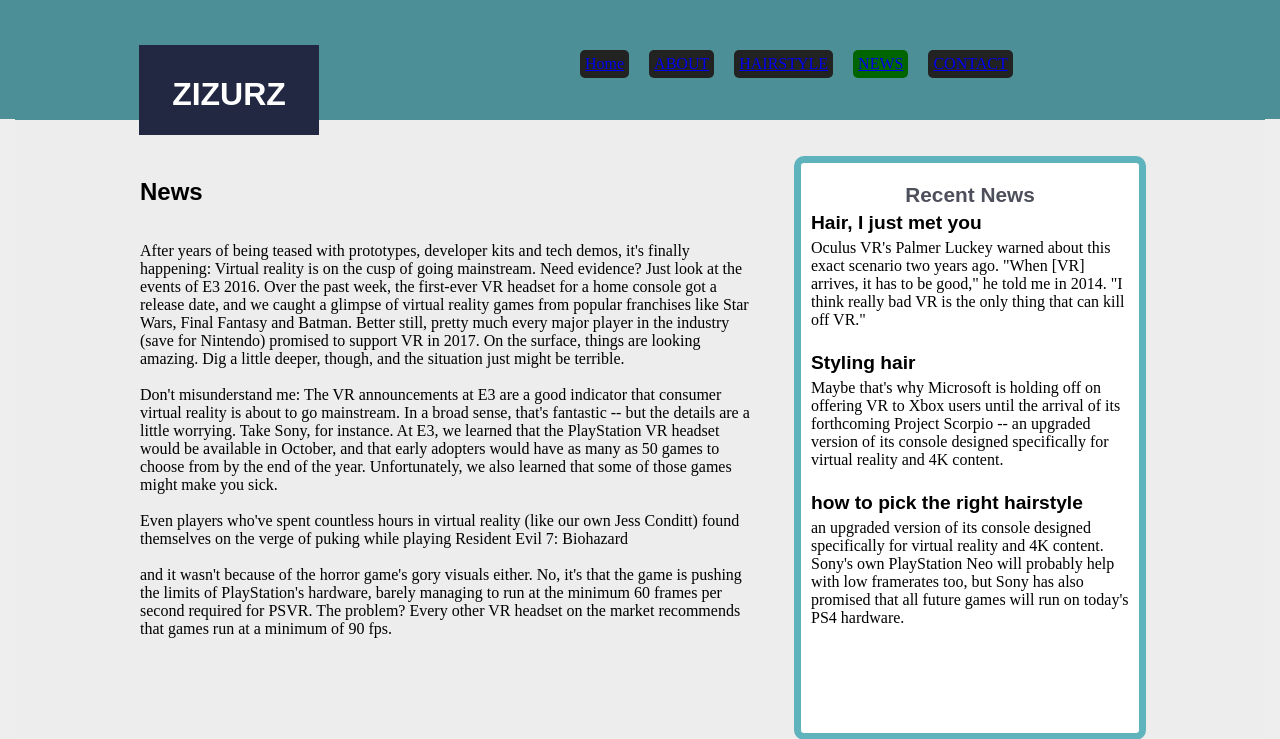
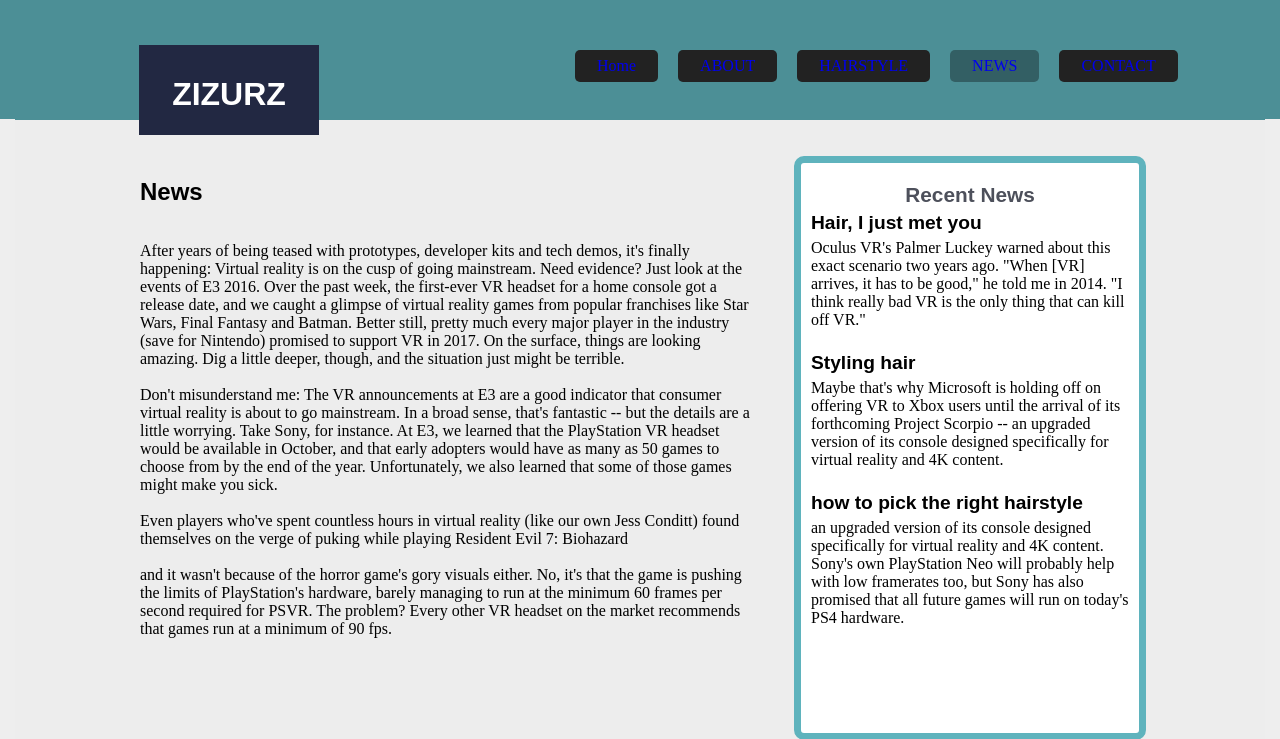
Before and after one commit to lonelymonkey/billsProject, a PHP site: page /news.php in a window 1280 px wide; the page is wider, and only the part inside the window is pictured. Shown: the top 739 px of that part. Run offline with PHP 8.4, Linux system fonts and the light colour scheme; data that the repository does not hold is empty; some libraries are stand-ins or nearby versions.

Commit message:
changed menu's css

```diff
--- a/hairstylePHP/css/style_news.css
+++ b/hairstylePHP/css/style_news.css
@@ -63,6 +63,11 @@ p{
 	margin:0px;
 }
 
+a{
+	 text-decoration: none;
+	 padding: 20px 5px;
+}
+
 ul#top-nav {
   list-style: outside none none;
   margin: 0;
@@ -73,16 +78,15 @@ ul#top-nav > li {
 	  border-radius: 5px;
 	  color: white;
 	  float: left;
-  left: 55px;
+	  left: 50px;
 	  margin: 0 10px;
-  padding: 5px;
+	  padding: 7 17px;
 	  position: relative;
 	  top: 50px;
 	}
 	ul#top-nav > li.active {
-  background-color:darkgreen;
+	  background-color:rgb(51,95,100);
 	}
-
 #main {
 	background-color: rgb(237,237,237);
     height:1450px;
```
Also changed, not shown: hairstylePHP/css/style_about.css (+8 -3 lines), hairstylePHP/css/style_contact.css (+8 -3 lines), hairstylePHP/css/style_hairstyle.css (+8 -3 lines). Lines whose indentation alone changed are shown as unchanged.
